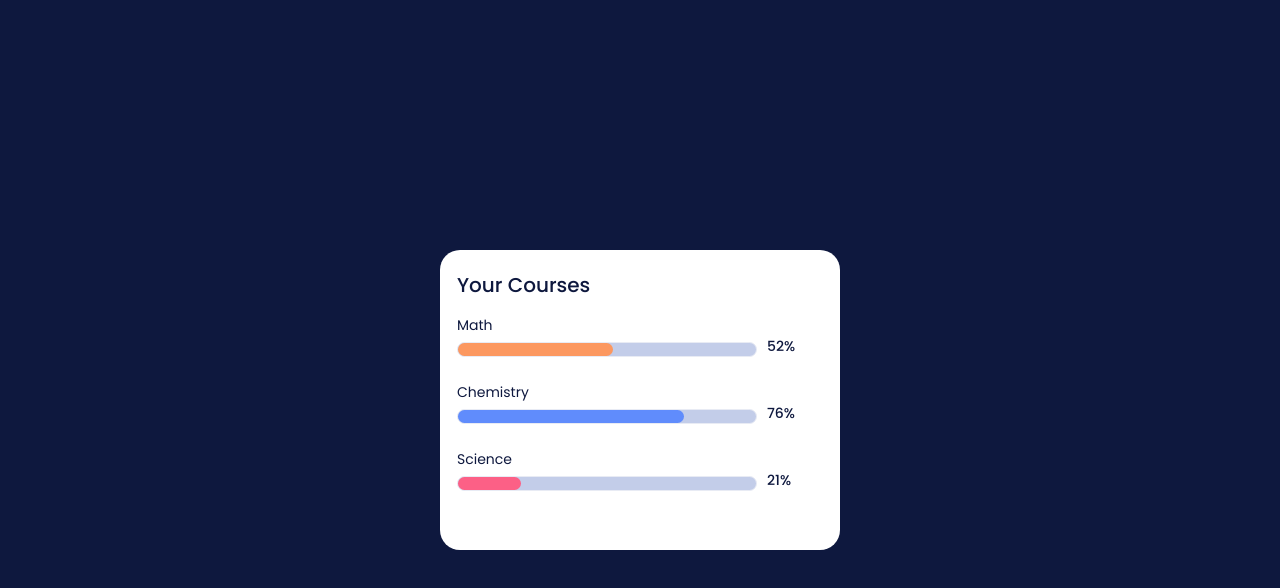
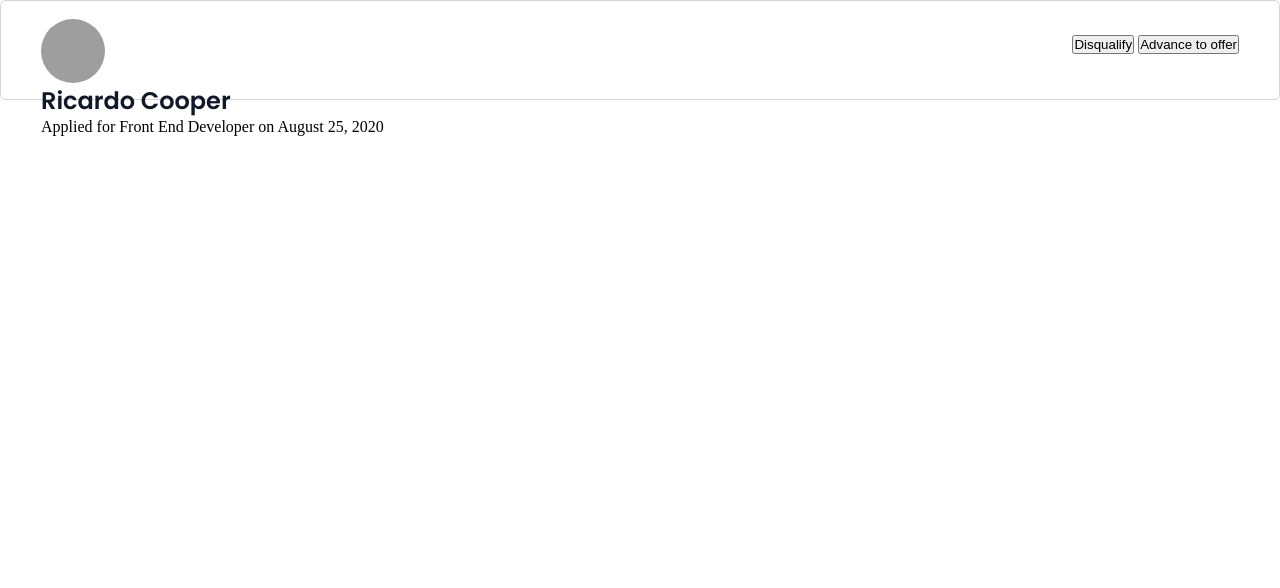
Before and after one commit to Nigarglm/Music_Player, a plain HTML site: page index.html in a window 1280 px wide. Drawn offline with Linux system fonts and the light colour scheme; grey boxes are pictures that could not be loaded.

Commit message:
Task4 added

```diff
--- a/index.html
+++ b/index.html
@@ -9,23 +9,16 @@
     <link rel="stylesheet" href="style.css">
 </head>
 <body>
-    <div class="container">
-        <h2>Your Courses</h2>
-        <p style="margin-top: 15px;">Math</p>
-        <div class="prog">
-            <div class="progress" id="first_progress"></div>
-            <span>52%</span>
+    <header>
+        <div class="div1">
+            <div class="img"></div>
+            <h2>Ricardo Cooper</h2>
+            <p>Applied for Front End Developer on August 25, 2020</p>
         </div>
-        <p>Chemistry</p>
-        <div class="prog">
-            <div class="progress" id="second_progress"></div>
-            <span>76%</span>
+        <div class="div2">
+            <button class="btn1">Disqualify</button>
+            <button class="btn2">Advance to offer</button>
         </div>
-        <p>Science</p>
-        <div class="prog">
-            <div class="progress" id="third_progress"></div>
-            <span>21%</span>
-        </div>
-    </div>
+    </header>
 </body>
 </html>
--- a/style.css
+++ b/style.css
@@ -11,78 +11,40 @@ a{
 }
 
 body{
-    background-color: #0E183E;
+    background-color: #fff;
     height: 100vh;
-    display: flex;
-    align-items: center;
-    justify-content: center;
 }
 
-.container{
-    background-color: #fff;
-    border: none;
-    border-radius: 20px;
-    width: 400px;
-    height: 300px;
-    color: #0E183E;
-    font-family: 'Poppins',sans-serif;
+header{
+    width: 1280px;
+    height: 100px;
+    border: 1px solid #D1D5DB;
+    border-radius: 6px;
+    display: flex;
+    justify-content: space-between;
+}
+
+.div1{
+    margin-left: 40px;
+    margin-top: 18px;
+}
+
+.div2{
+    margin-top: 34px;
+    margin-right: 40px;
+}
+
+.img{
+    width: 64px;
+    height: 64px;
+    border-radius: 50%;
+    background: url(https://s3-alpha-sig.figma.com/img/66cf/4c07/375b576e52134dc532f42541ecbeab1a?Expires=1716768000&Key-Pair-Id=APKAQ4GOSFWCVNEHN3O4&Signature=XWnQ37hrwip6wlAMNjbhNdr1itQolslHJ~SkYrtgyzliYNrL8rNg8gDKLhpcWDtYTIZ7yA0~OwzLV31PLv~dLJ9f3h6uRrVpIKvXwGdyi1Eef0BmWCoXPDriJI1HYP6JclYYOeiNLys~VSfI51B44opdMRhiDRtupSypd79ZQalwOTwk-A-79Cd1eg9kW-c6xeKiX4vLnwxi2hatrQZgCvzEgYfTVzwydwZnWAR2lfS9IsfqRWjFVT50alXlTorv1~z10M8RvHz7YHKvQJKjmMKV0QlH1G9dWPckjIxy4dLXfRdOvS0Rm5ki7f3e9uYtQpMPvzntncyg4WaLiBzDsQ__);
+    background-size: cover;
 }
 
 h2{
-    font-size: 20px;
-    font-weight: 500;
-    margin-top: 20px;
-    margin-left: 17px;
+    font-family: 'Poppins',sans-serif;
+    font-size: 24px;
+    font-weight: 600;
+    color: #111827;
 }
-
-p{
-    font-size: 14px;
-    font-weight: 400;
-    margin-top: 25px;
-    margin-left: 17px;
-}
-
-.prog{
-    display: flex;
-    gap: 10px;
-}
-
-.progress{
-    width: 300px;
-    height: 15px;
-    background-color: #C3CDE9;
-    border: 1px solid #E8EBF4;
-    border-radius: 20px;
-    margin-top: 6px;
-    margin-left: 17px;
-    position: relative;
-}
-
-.progress::before{
-    content: "";
-    position: absolute;
-    display: block;
-    height: 100%;
-    width: 100%;
-    border-radius: 20px;
-}
-
-#first_progress::before{
-    background-color: #FC9860;
-    width: 52%;
-}
-
-#second_progress::before{
-    background-color: #608CFC;
-    width: 76%;
-}
-
-#third_progress::before{
-    background-color: #FC6086;
-    width: 21%;
-}
-
-span{
-    font-size: 14px;
-    font-weight: 500;
-}
```
